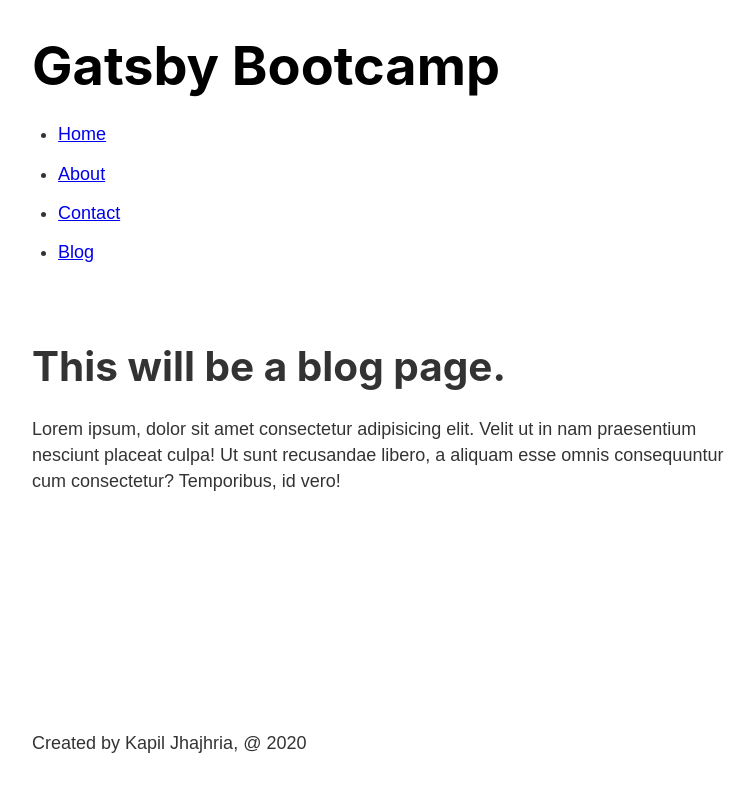
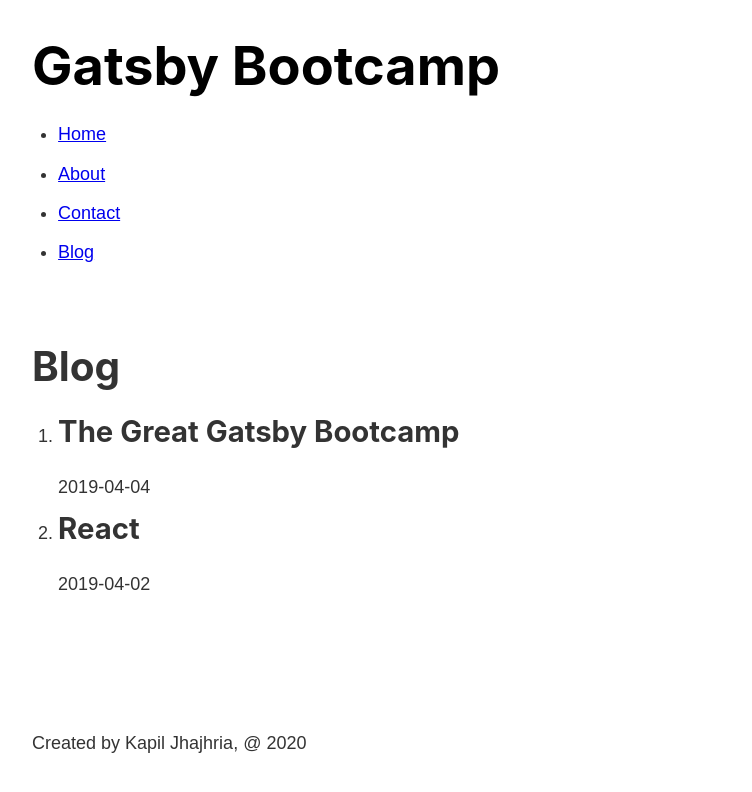
Before and after one commit to kapiljhajhria/gastby-blog, a Gatsby site: page /blog in a window 1280 px wide. Shown: the whole page, without its empty margins (251-1003 px from the left). Built offline with nearby package versions, Linux system fonts and the light colour scheme; Gatsby itself is replaced by a stand-in of ours.

Commit message:
working with markdown posts

```diff
--- a/gatsby-config.js
+++ b/gatsby-config.js
@@ -11,5 +11,15 @@
     author: "Andrew Mead",
     student: "Kapil Jhajhria",
   },
-  plugins: [`gatsby-plugin-sass`],
+  plugins: [
+    `gatsby-plugin-sass`,
+    {
+      resolve: `gatsby-source-filesystem`,
+      options: {
+        name: `src`,
+        path: `${__dirname}/src/`,
+      },
+    },
+    `gatsby-transformer-remark`
+  ],
 }
--- a/package.json
+++ b/package.json
@@ -16,6 +16,8 @@
   "dependencies": {
     "gatsby": "^2.26.1",
     "gatsby-plugin-sass": "^2.8.0",
+    "gatsby-source-filesystem": "^2.11.0",
+    "gatsby-transformer-remark": "^2.16.0",
     "node-sass": "^4.14.1",
     "react": "^16.12.0",
     "react-dom": "^16.12.0",
--- /dev/null
+++ b/src/gatsby.md
@@ -0,0 +1,12 @@
+---
+title: "The Great Gatsby Bootcamp"
+date: "2019-04-04"
+---
+
+I just launched a new bootcamp!
+
+## Topics Covered
+
+1. Gatsby
+2. GraphQL
+3. React
--- a/src/pages/blog.jsx
+++ b/src/pages/blog.jsx
@@ -1,16 +1,39 @@
 import React from "react"
 import Layout from "./../components/layout"
+import { useStaticQuery, graphql } from "gatsby"
 
 const BlogPage = () => {
+  const data = useStaticQuery(graphql`
+    query {
+      allMarkdownRemark {
+        edges {
+          node {
+            frontmatter {
+              title
+              date
+            }
+            html
+            excerpt
+          }
+        }
+      }
+    }
+  `)
+
   return (
     <div>
       <Layout>
-        <h1>This will be a blog page.</h1>
-        <p>
-          Lorem ipsum, dolor sit amet consectetur adipisicing elit. Velit ut in
-          nam praesentium nesciunt placeat culpa! Ut sunt recusandae libero, a
-          aliquam esse omnis consequuntur cum consectetur? Temporibus, id vero!
-        </p>
+        <h1>Blog</h1>
+        <ol>
+          {data.allMarkdownRemark.edges.map(edge => {
+            return (
+              <li>
+                <h2>{edge.node.frontmatter.title}</h2>
+                <p>{edge.node.frontmatter.date}</p>
+              </li>
+            )
+          })}
+        </ol>
       </Layout>
     </div>
   )
--- /dev/null
+++ b/src/react.md
@@ -0,0 +1,6 @@
+---
+title: "React"
+date: "2019-04-02"
+---
+
+In this post you'll learn React.
```
